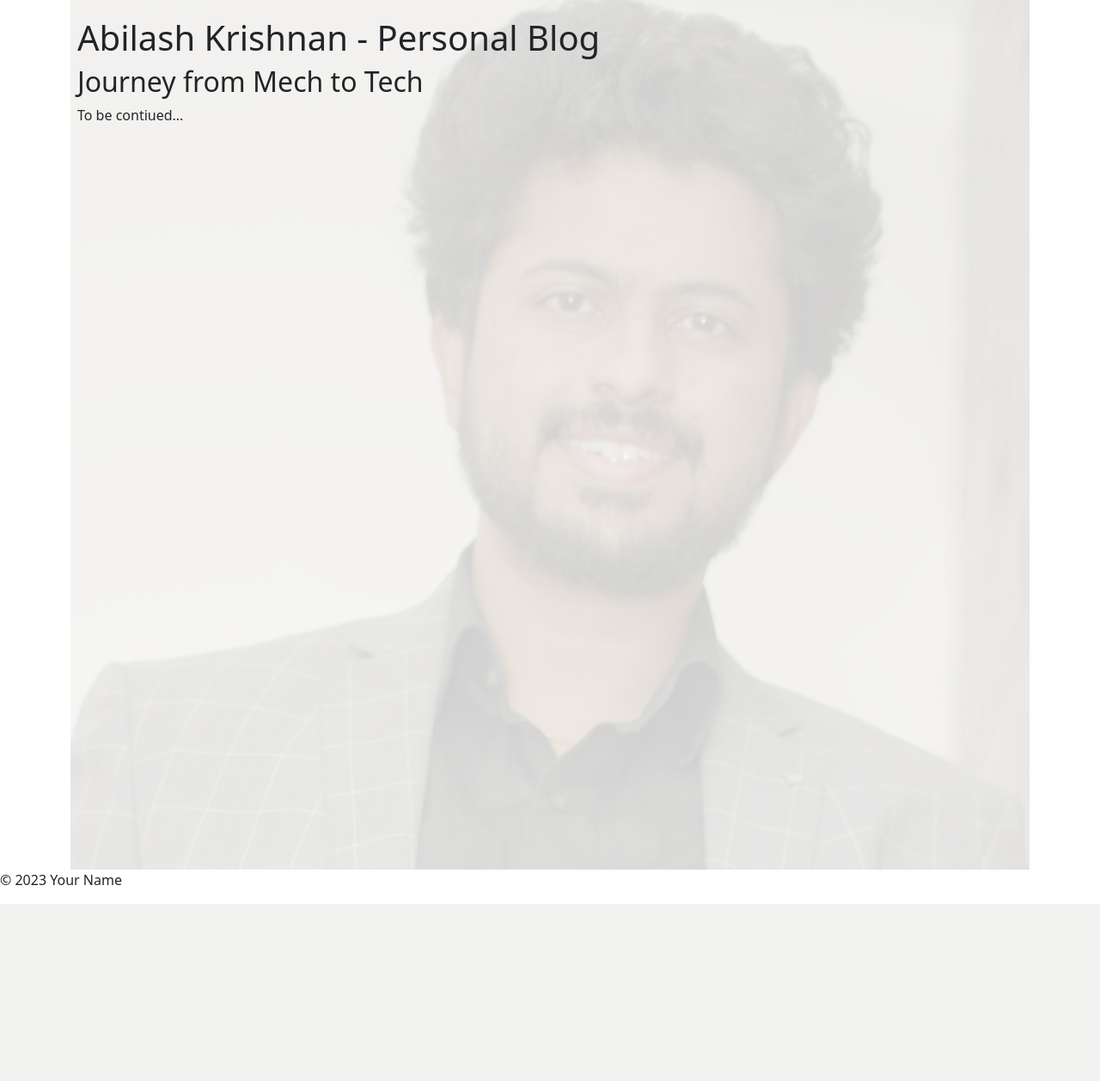
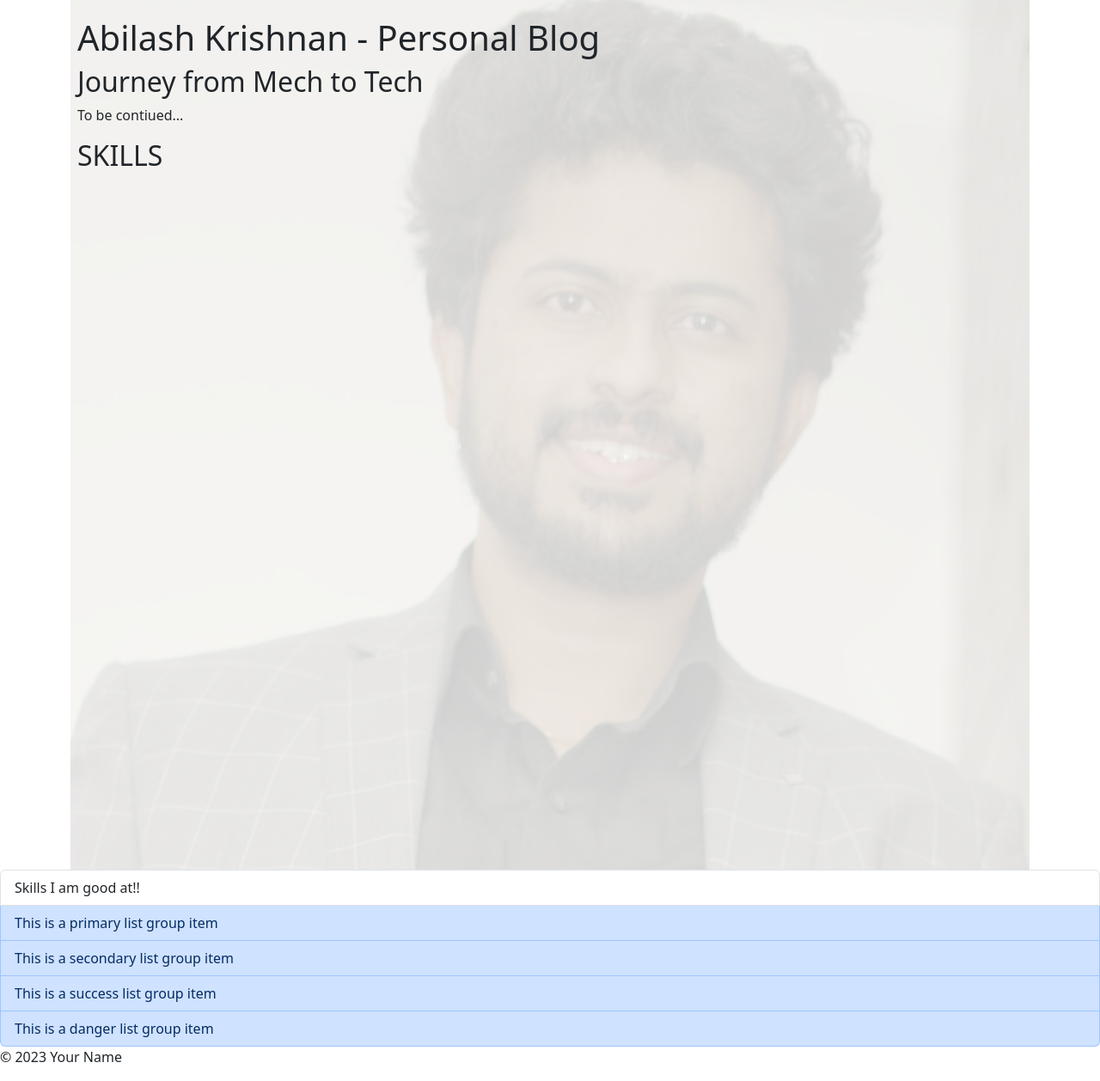
Before and after one commit to AbilashKriz/blog, a Django app: page / in a window 1280 px wide. Shown: the whole page at 86% size. Before the commit the page ends 1052 px from the top, so only its background shows below. Run offline with Django 4.2, Linux system fonts and the light colour scheme.

Commit message:
adding list of skills

```diff
--- a/projectII/templates/djangoPartII/index.html
+++ b/projectII/templates/djangoPartII/index.html
@@ -16,8 +16,20 @@
             <h1>Abilash Krishnan - Personal Blog</h1>
             <h2>Journey from Mech to Tech</h2>
             <p>To be contiued...</p>
+            <h2>SKILLS</h2>
+            <ul></ul>
         </div>
     </div>
+
+    <div class="list-group">
+        <a href="#" class="list-group-item list-group-item-action">Skills I am good at!!</a>
+
+
+        <a href="#" class="list-group-item list-group-item-action list-group-item-primary">This is a primary list group item</a>
+        <a href="#" class="list-group-item list-group-item-action list-group-item-primary">This is a secondary list group item</a>
+        <a href="#" class="list-group-item list-group-item-action list-group-item-primary">This is a success list group item</a>
+        <a href="#" class="list-group-item list-group-item-action list-group-item-primary">This is a danger list group item</a>
+      </div>
     <footer>
         <p>&copy; 2023 Your Name</p>
     </footer>
```
